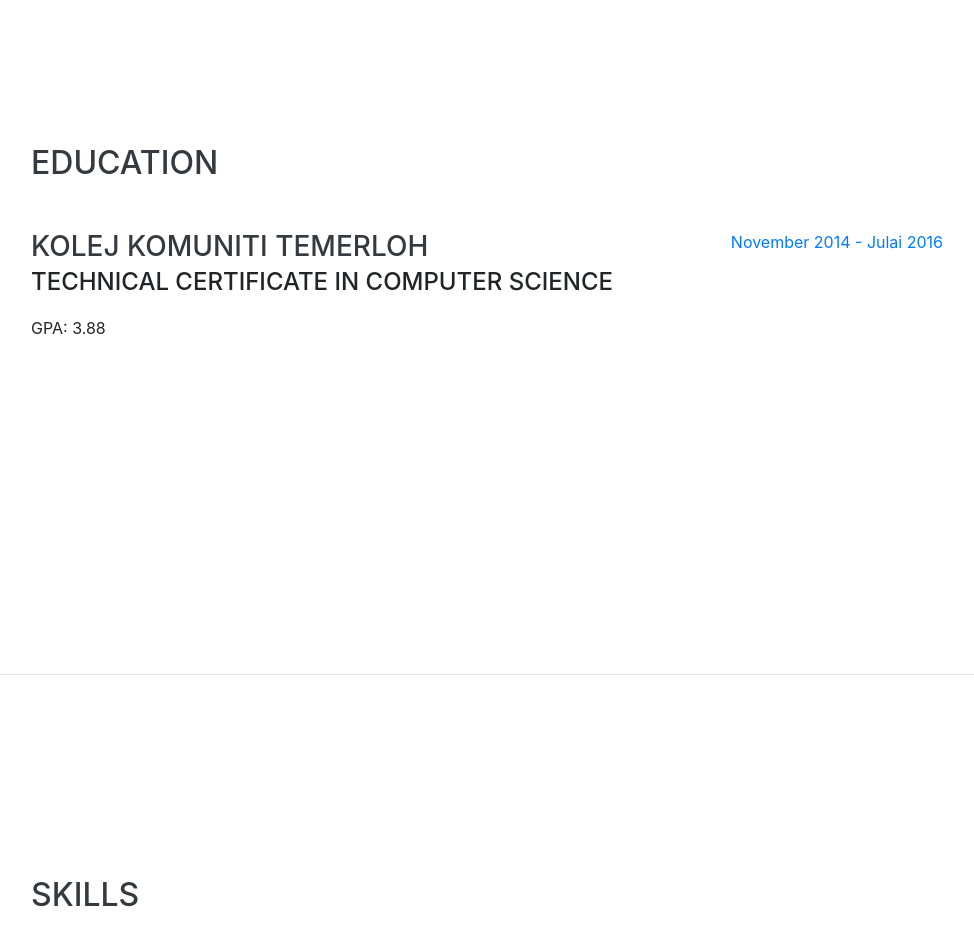
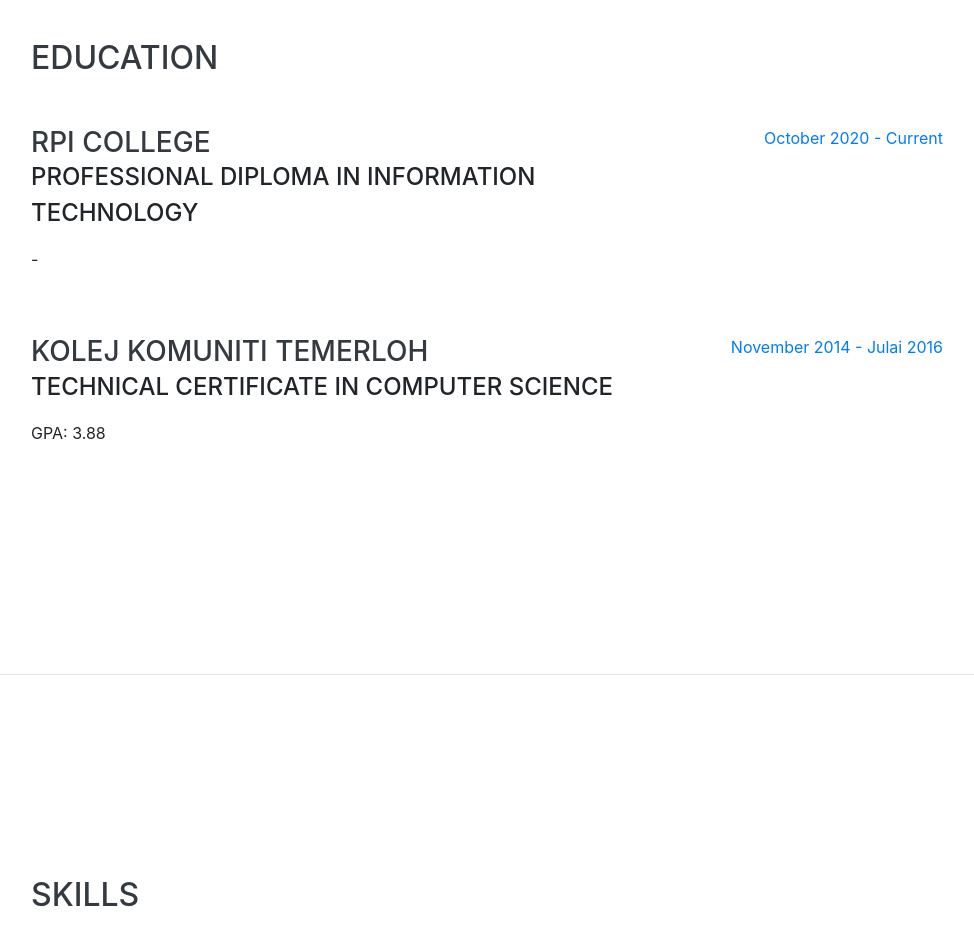
Before and after one commit to chinyeep123/chinyeep123.github.io, a website with bundled scripts: page index.html in a window 1280 px wide. Shown: the part 5520-6446 px from the top of the page, without its empty margins (289-1263 px from the left). Built offline with nearby package versions, Linux system fonts and the light colour scheme; a web font is replaced by a local one.

Commit message:
26112021 patrick : update files

```diff
--- a/index.html
+++ b/index.html
@@ -263,6 +263,17 @@
 
         <div class="resume-item d-flex flex-column flex-md-row justify-content-between mb-5">
           <div class="resume-content">
+            <h3 class="mb-0">RPI College</h3>
+            <div class="subheading mb-3">Professional Diploma In Information Technology</div>
+            <p>-</p>
+          </div>
+          <div class="resume-date text-md-right">
+            <span class="text-primary">October 2020 - Current</span>
+          </div>
+        </div>
+
+        <div class="resume-item d-flex flex-column flex-md-row justify-content-between mb-5">
+          <div class="resume-content">
             <h3 class="mb-0">KOLEJ KOMUNITI TEMERLOH</h3>
             <div class="subheading mb-3">TECHNICAL CERTIFICATE IN COMPUTER SCIENCE</div>
             <p>GPA: 3.88</p>
```
